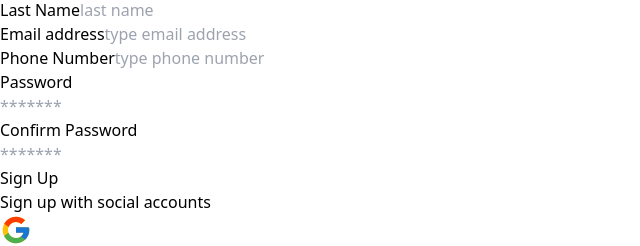
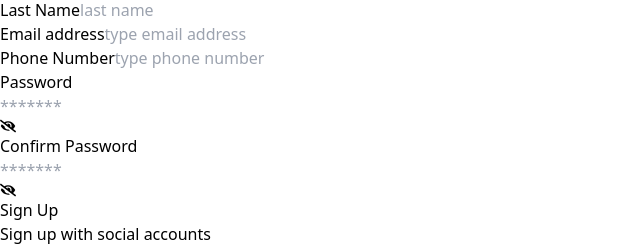
Before and after one commit to rezwan563/streamlined-docs-client, a React (Vite) app: page /register in a window 1280 px wide. Shown: the part 414-660 px from the top of the page, without its empty margins (0-640 px from the left). Built offline with nearby package versions, Linux system fonts and the light colour scheme; no server answers.

Commit message:
add password show hide icon

```diff
--- a/src/pages/login/Login.jsx
+++ b/src/pages/login/Login.jsx
@@ -3,8 +3,10 @@
 import { Link, useLocation, useNavigate } from 'react-router-dom';
 import { AuthContext } from '../../providers/AuthProvider';
 import Swal from 'sweetalert2'
+import { FaEye, FaEyeSlash } from 'react-icons/fa';
 
 const Login = () => {
+    const [show, setShow] = useState(true);
     const [error, setError] = useState("");
     const { signIn, signInWithGoogle } = useContext(AuthContext);
     const navigate = useNavigate()
@@ -78,20 +80,23 @@
                                 data-temp-mail-org='0'
                             />
                         </div>
-                        <div>
+                        <div className='relative'>
                             <div className='flex justify-between'>
                                 <label htmlFor='password' className='text-sm mb-2'>
                                     Password
                                 </label>
                             </div>
                             <input
-                                type='password'
+                                type={show ? "password" : "text"}
                                 name='password'
                                 id='password'
                                 required
                                 placeholder='*******'
                                 className='w-full px-3 py-2 border rounded-md border-gray-300 focus:outline-green-500 bg-gray-200 text-gray-900'
                             />
+                            <span onClick={() => setShow(!show)} className="cursor-pointer absolute right-0 top-1/2 mt-2 me-4">
+                                {show ? <FaEyeSlash /> : <FaEye />}
+                            </span>
                         </div>
                     </div>
                     <p className='text-center text-red-500 font-medium'>{error}</p>
--- a/src/pages/register/Register.jsx
+++ b/src/pages/register/Register.jsx
@@ -3,8 +3,11 @@
 import { Link, useLocation, useNavigate } from 'react-router-dom';
 import { AuthContext } from '../../providers/AuthProvider';
 import Swal from 'sweetalert2'
+import { FaEye, FaEyeSlash } from 'react-icons/fa';
 
 const Register = () => {
+    const [show, setShow] = useState(true);
+    const [showConfirm, setShowConfirm] = useState(true);
     const [error, setError] = useState("");
     const { createUser, updateUserProfile, signInWithGoogle } = useContext(AuthContext);
     const navigate = useNavigate()
@@ -22,7 +25,7 @@
         const password = form.password.value;
         const confirmPassword = form.confirm_password.value;
 
-        if(password !== confirmPassword){
+        if (password !== confirmPassword) {
             return setError("Password is not match with confirm password")
         }
 
@@ -134,33 +137,39 @@
                                 data-temp-mail-org='0'
                             />
                         </div>
-                        <div>
+                        <div className='relative'>
                             <div className='flex justify-between'>
                                 <label htmlFor='password' className='text-sm mb-2'>
                                     Password
                                 </label>
                             </div>
                             <input
-                                type='password'
+                                type={show ? "password" : "text"}
                                 name='password'
                                 required
                                 placeholder='*******'
                                 className='w-full px-3 py-2 border rounded-md border-gray-300 focus:outline-green-500 bg-gray-200 text-gray-900'
                             />
+                            <span onClick={() => setShow(!show)} className="cursor-pointer absolute right-0 top-1/2 mt-2 me-4">
+                                {show ? <FaEyeSlash /> : <FaEye />}
+                            </span>
                         </div>
-                        <div>
+                        <div className='relative'>
                             <div className='flex justify-between'>
                                 <label htmlFor='password' className='text-sm mb-2'>
                                     Confirm Password
                                 </label>
                             </div>
                             <input
-                                type='password'
+                                type={showConfirm ? "password" : "text"}
                                 name='confirm_password'
                                 required
                                 placeholder='*******'
                                 className='w-full px-3 py-2 border rounded-md border-gray-300 focus:outline-green-500 bg-gray-200 text-gray-900'
                             />
+                            <span onClick={() => setShowConfirm(!showConfirm)} className="cursor-pointer absolute right-0 top-1/2 mt-2 me-4">
+                                {showConfirm ? <FaEyeSlash /> : <FaEye />}
+                            </span>
                         </div>
                     </div>
                     <p className='text-center text-red-500 font-medium'>{error}</p>
```
